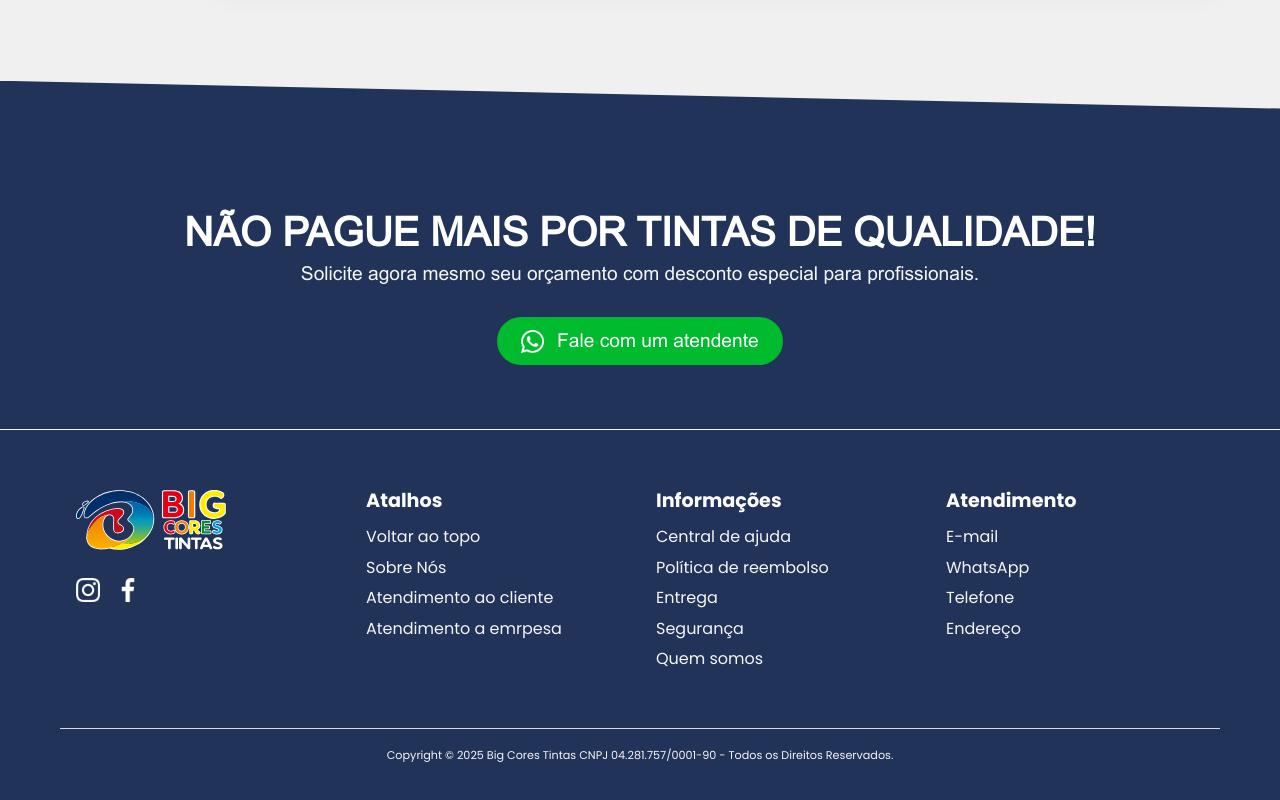
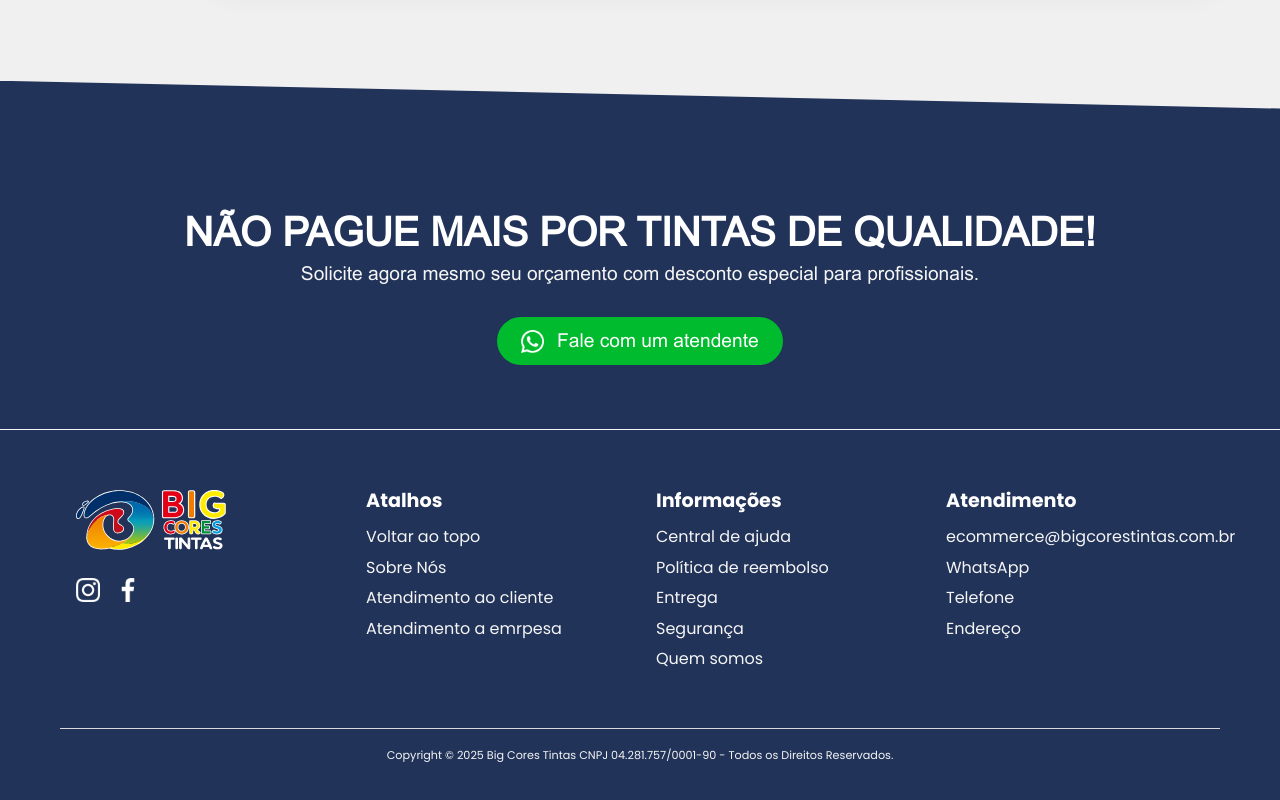
Before and after one commit to trobles05/bigcores, a Nuxt app: page /endereco in a window 1280 px wide. Shown: the part 466-1266 px from the top of the page. Built offline with nearby package versions, Linux system fonts and the light colour scheme.

Commit message:
corecoes de links e rotas

```diff
--- a/components/Global/Footer.vue
+++ b/components/Global/Footer.vue
@@ -81,10 +81,14 @@
 </template>
 
 <script setup>
+import { useRouter, useRoute } from "vue-router";
 import logo from "~/assets/images/logoCompleta.svg";
 import whatsappIcon from "~/assets/images/whatsappIcone.png";
 import instagramIcon from "~/assets/images/instagramIcone.png";
 import facebookIcon from "~/assets/images/facebookIcone.png";
+
+const router = useRouter();
+const route = useRoute();
 
 defineProps({
  atalhosLinks: {
@@ -102,6 +106,8 @@ defineProps({
 });
 
 const scrollToTop = () => {
+  router.push(route.path);
+
  window.scrollTo({
  top: 0,
  behavior: "smooth",
--- a/composables/useLinkState.js
+++ b/composables/useLinkState.js
@@ -22,7 +22,7 @@ const linksDeInformacoesEstaticos = [
 ];
 
 const linksDeAtendimentoEstaticos = [
-  { text: "E-mail", path: "mailto:contato@bigcores.com" },
+  { text: "ecommerce@bigcorestintas.com.br", path: "mailto:ecommerce@bigcorestintas.com.br" },
   { text: "WhatsApp", path: "https://wa.me/5541992433140" },
   { text: "Telefone", path: "tel:+5541992433140" },
   { text: "Endereço", path: "/endereco" },
```
Lines whose indentation alone changed are shown as unchanged.
